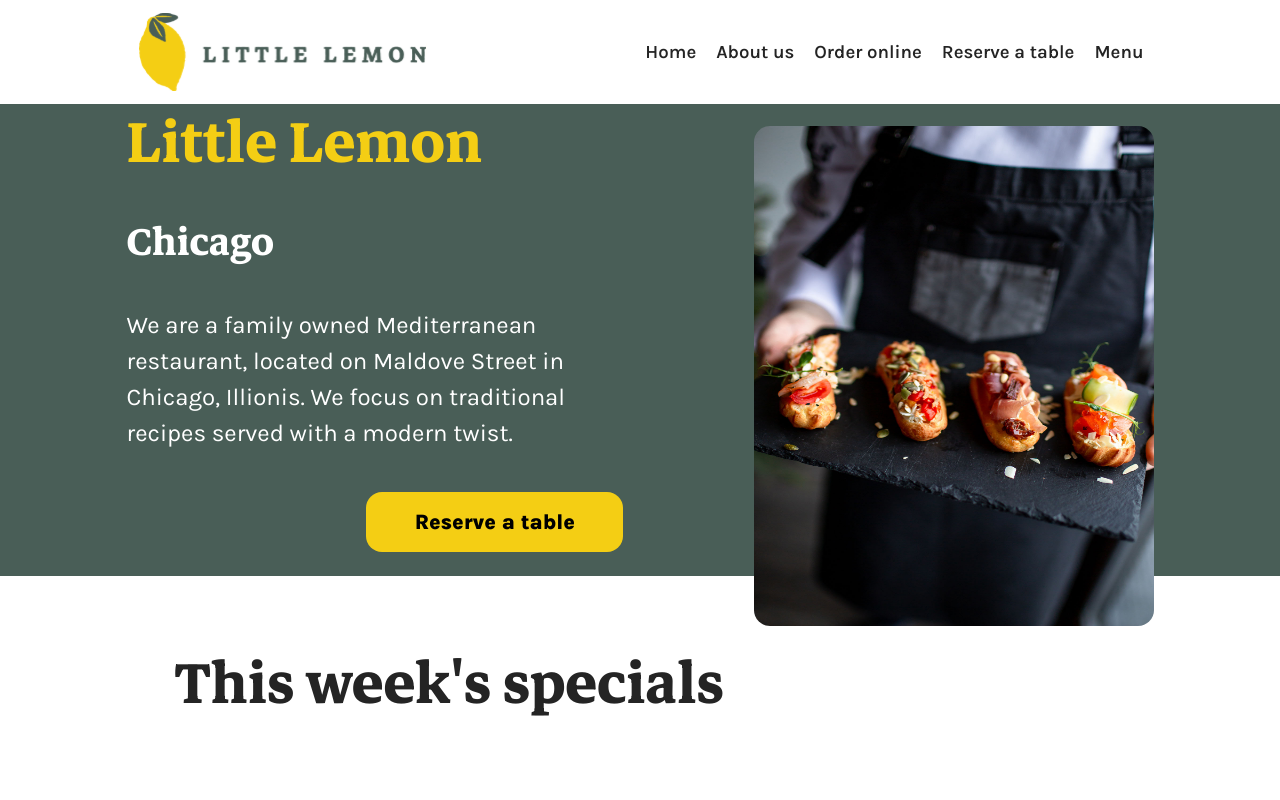
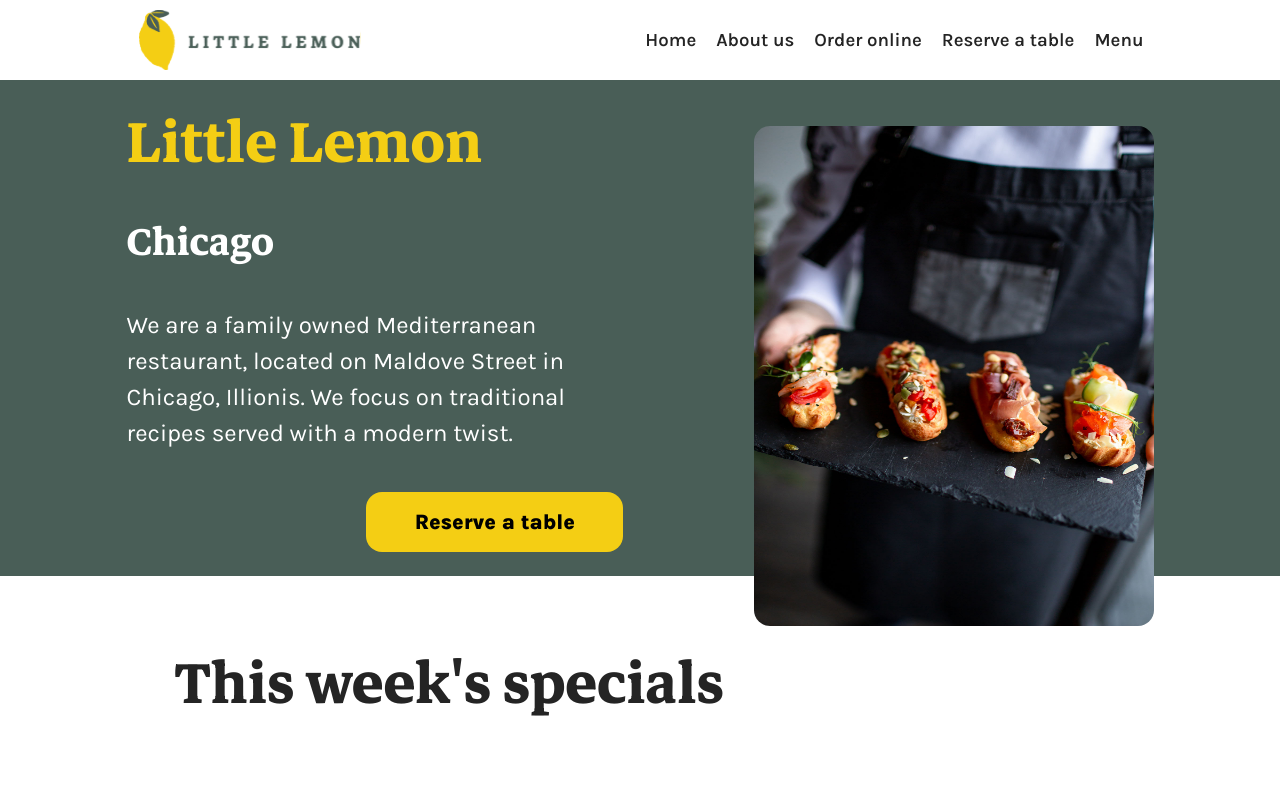
Before and after one commit to EnriqueMartinezAsensi/MetaFrontCapstoneProject, a React (Vite) app in the folder little-lemon/: page / in a window 1280 px wide. Shown: the top 800 px of the page. Built offline with nearby package versions, Linux system fonts and the light colour scheme.

Commit message:
Mobile Burger menu WIP 2

```diff
--- a/little-lemon/package.json
+++ b/little-lemon/package.json
@@ -5,6 +5,7 @@
   "type": "module",
   "scripts": {
     "dev": "vite",
+    "dev:host": "vite --host",
     "build": "tsc -b && vite build",
     "lint": "eslint .",
     "preview": "vite preview"
--- a/little-lemon/src/pages/components/MenuBar/MenuBar.styled.ts
+++ b/little-lemon/src/pages/components/MenuBar/MenuBar.styled.ts
@@ -2,17 +2,21 @@ import styled from "styled-components";
 
 type MenuListProps = {
   active: boolean;
-}
+};
+
+type VerticalMenuHolderProps = {
+  active: boolean;
+};
 
 export const StickyBar = styled.div`
-  background-color: ${({theme}) => theme.colors.common.white};
+  background-color: ${({ theme }) => theme.colors.common.white};
   position: fixed;
   overflow: hidden;
   z-index: 99;
-  width:100%;
-  height: 104px;
+  width: 100%;
+  height: 80px;
   top: 0px;
-`
+`;
 
 export const MenuHolder = styled.div`
   display: flex;
@@ -22,37 +26,53 @@ export const MenuHolder = styled.div`
   min-width: 660px;
   height: 100%;
   margin: auto;
-`
+  @media (max-width: ${({ theme }) => theme.media.first}px) {
+    min-width: 0;
+    width: 100%;
+  }
+`;
 export const MenuList = styled.ul<MenuListProps>`
   display: flex;
   flex-flow: row;
   list-style-type: none;
   align-items: center;
-  @media(max-width: ${({theme})=> theme.media.first}px) {
-    display: ${({active}) => {return active ? "none":"flex-box";}};
+  @media (max-width: ${({ theme }) => theme.media.first}px) {
+    display: ${({ active }) => {
+      return active ? "none" : "flex-box";
+    }};
     flex-flow: column;
   }
-`
+`;
 
 export const MenuItem = styled.li`
   padding: 10px;
-  font-size: ${({theme}) => theme.text.navigationBar.fontSize};
-  font-family: ${({theme}) => theme.text.navigationBar.fontFamily};
-  font-weight: ${({theme}) => theme.text.navigationBar.fontWeight};
-`
+  font-size: ${({ theme }) => theme.text.navigationBar.fontSize};
+  font-family: ${({ theme }) => theme.text.navigationBar.fontFamily};
+  font-weight: ${({ theme }) => theme.text.navigationBar.fontWeight};
+`;
 
 export const MenuLogo = styled.img`
   height: 75%;
   margin: 0 0.5rem;
   align-self: center;
-  @media(max-width: ${({theme})=> theme.media.first}px) {
-
+  @media (max-width: ${({ theme }) => theme.media.first}px) {
   }
-`
+`;
 
 export const BurgerMenu = styled.div`
   display: none;
-  @media(max-width: ${({theme})=> theme.media.first}px) {
+  @media (max-width: ${({ theme }) => theme.media.first}px) {
     display: block;
   }
-`
+`;
+
+export const VerticalMenuHolder = styled.div<VerticalMenuHolderProps>`
+  position: fixed;
+  width: 100%;
+  height: 100vh;
+  background-color: white;
+  z-index: -1;
+  top: ${({ active }) => {
+    return active ? "0px" : "-120vh";
+  }};
+`;
--- a/little-lemon/src/pages/components/MenuBar/index.tsx
+++ b/little-lemon/src/pages/components/MenuBar/index.tsx
@@ -1,4 +1,4 @@
-import { MenuList, MenuHolder, MenuItem, StickyBar, MenuLogo, BurgerMenu } from "./MenuBar.styled";
+import { MenuList, MenuHolder, MenuItem, StickyBar, MenuLogo, BurgerMenu, VerticalMenuHolder } from "./MenuBar.styled";
 import Logo from "./../../../assets/images/Logo.svg"
 import BurgerIcon from "../../../assets/components/BurgerIcon";
 import { useState } from "react";
@@ -11,12 +11,13 @@ const MenuBar = () => {
   return <StickyBar>
     <MenuHolder>
       <BurgerMenu onClick={() => setIsMenuActive(!isMenuActive)}>
-        <BurgerIcon size="100" ></BurgerIcon>
+        <BurgerIcon size="75" ></BurgerIcon>
       </BurgerMenu>
       <MenuLogo src={Logo} alt="Logo" />
       <MenuList active={isMenuActive}>
         {RouteProvider.map((route) => <MenuItem>{route.name}</MenuItem>)}
       </MenuList>
+      <VerticalMenuHolder active={isMenuActive} />
     </MenuHolder>
   </StickyBar>
 }
--- a/little-lemon/src/pages/components/Scroller/Scroller.styled.ts
+++ b/little-lemon/src/pages/components/Scroller/Scroller.styled.ts
@@ -48,6 +48,10 @@ export const Image = styled.img`
   margin: 50px 0px 0px 0px;
   z-index: 90;
   border-radius: ${({theme})=> theme.radiuses.medium}px;
+  @media(max-width: ${({theme})=> theme.media.first}px) {
+    width: 100%;
+    height: 100%;
+  }
 `
 
 export const HeadTitle = styled.h1`
--- a/little-lemon/src/pages/components/SectionWrapper/SectionWrapper.styled.ts
+++ b/little-lemon/src/pages/components/SectionWrapper/SectionWrapper.styled.ts
@@ -19,4 +19,8 @@ export const Section = styled.section`
   max-width: 1027px;
   min-width: 660px;
   margin: auto;
+  @media(max-width: ${({theme})=> theme.media.first}px) {
+    min-width: 0;
+    width: 100%;
+  }
 `
--- a/little-lemon/src/theme/GlobalStyles.ts
+++ b/little-lemon/src/theme/GlobalStyles.ts
@@ -30,7 +30,7 @@ body {
   margin: 0;
   display: flex;
   place-items: start;
-  min-width: 320px;
+  min-width: 350px;
   min-height: 100vh;
 }
 
```
